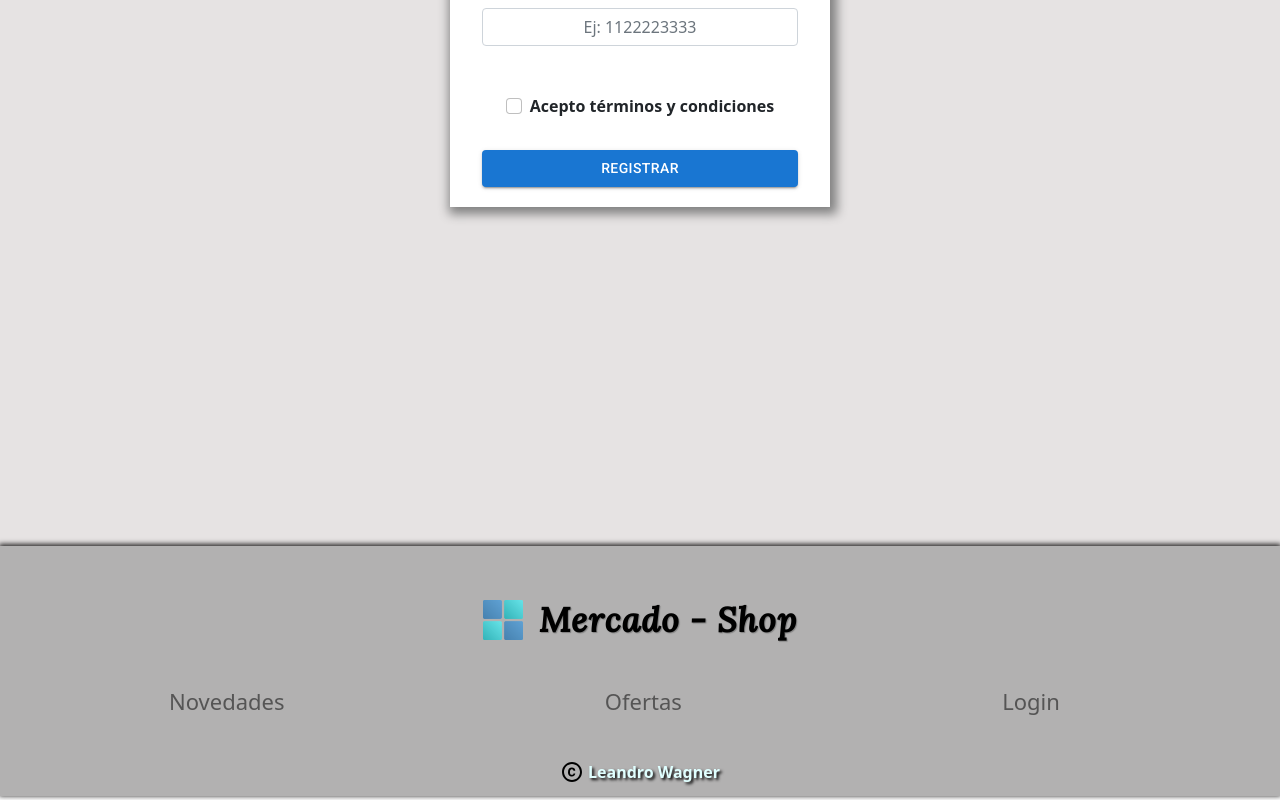
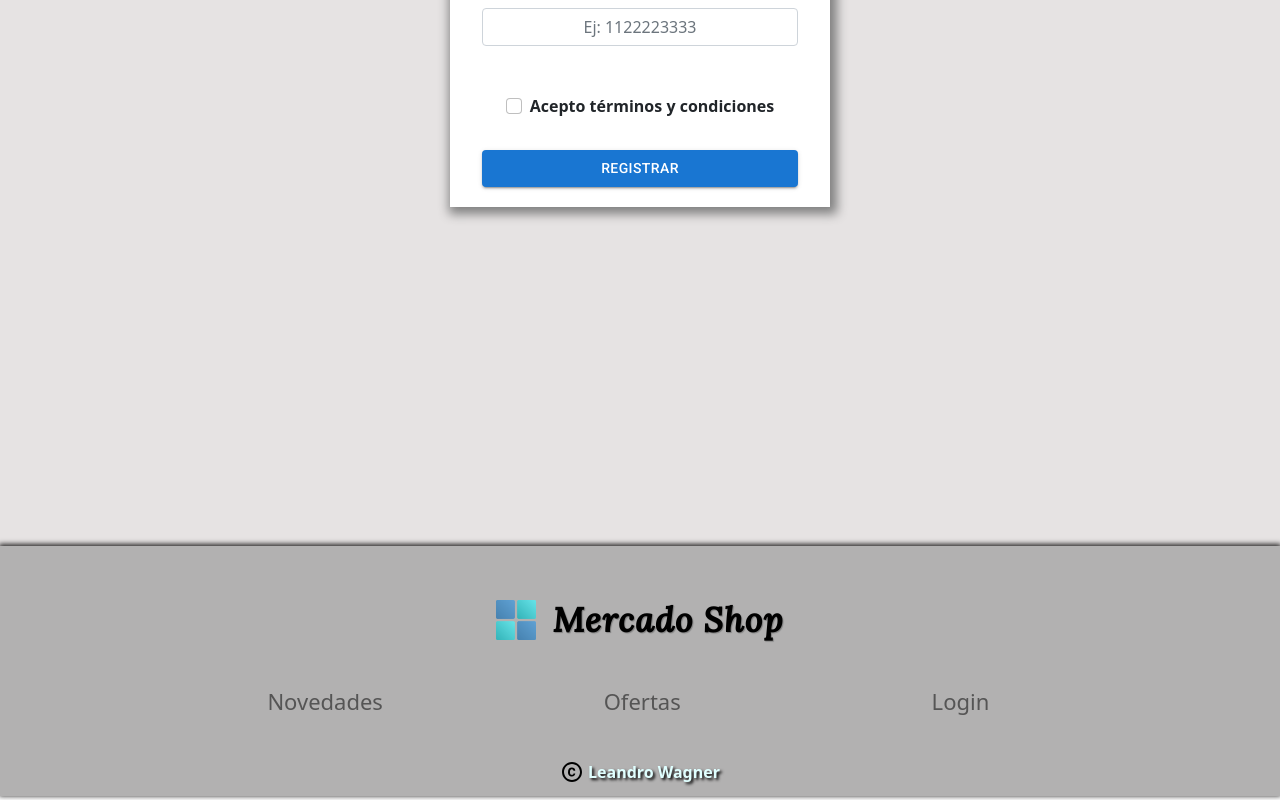
Before and after one commit to Lean-2021/mercado-shop, a React (Create React App) app: page /register in a window 1280 px wide. Shown: the part 574-1374 px from the top of the page. Built offline with nearby package versions, Linux system fonts and the light colour scheme.

Commit message:
cambios footer

```diff
--- a/package.json
+++ b/package.json
@@ -1,5 +1,5 @@
 {
-  "homepage": "https://lean-2021.github.io/mercado-shop",
+  "homepage": "https://lean-2021.github.io/mercado-shop/",
   "name": "mercado-shop",
   "version": "0.1.0",
   "private": true,
--- a/public/index.html
+++ b/public/index.html
@@ -1,5 +1,5 @@
 <!DOCTYPE html>
-<html lang="en">
+<html lang="es">
   <head>
     <meta charset="utf-8" />
     <link rel="icon" href="%PUBLIC_URL%/menu.ico" />
--- a/src/App.js
+++ b/src/App.js
@@ -21,7 +21,7 @@ function App() {
           <BrowserRouter>
             <NavBar/>
             <Routes>
-              <Route path='/mercado-shop' element={<ItemListContainer/>}/>
+              <Route path='/' element={<ItemListContainer/>}/>
               <Route path='/item/:id' element ={<ItemDetailContainer/>}/>
               <Route path='/category/:categoryId' element={<ItemListContainer/>}/>
               <Route element={<PrivateRoute/>}>
--- a/src/assets/css/Footer.css
+++ b/src/assets/css/Footer.css
@@ -28,8 +28,9 @@
 }
 /* link de nav footer */
 .footer-nav{
-    margin-left:-5% ;
+    width:80%;
     display: flex;
+    margin-left: 9%;
     flex-flow: row wrap;
     list-style:none;
     justify-content: space-around;
@@ -58,6 +59,9 @@
 .footer-link-inactive{
     font-weight: lighter;
 }
+.item-fecha{   /*fecha del footer al hacer login*/
+    width:150px;
+}
 /* Resoluciones pequeñas */
 @media only screen and (max-width:576px){
     .section-footer{
@@ -74,6 +78,10 @@
     }
     .footer-nav{
         flex-direction: column;
+        margin-left:5%;
+    }
+    .item-fecha{
+        width:100%;
     }
     .copyright{
         margin-left: -20px;
@@ -83,6 +91,6 @@
 @media (min-width:576px) and (max-width:768px){  /* resoluciones medianas*/
     .section-footer{
         margin-top:45%;
-        height:350px;
+        height:270px;
     }
 }
--- a/src/components/Footer.js
+++ b/src/components/Footer.js
@@ -4,20 +4,36 @@ import '../assets/css/Footer.css';
 import logo from '../assets/image/menu.png';  // importar logo de la web desde assets imagenes
 import CopyrightIcon from '@mui/icons-material/Copyright';
 import {NavLink,Link} from 'react-router-dom';
+import {useContext} from 'react';
+import {UserContext} from './UserContext';
+import {useState,useEffect} from 'react';
+
 export const Footer =()=>{
+    const user = useContext(UserContext);
+    const [fecha,setFecha]=useState();
+
+    useEffect(()=>{
+       let hoy = new Date();
+       let dia= hoy.toLocaleDateString();
+       setFecha(dia);
+    },[])
+
     return(
         <footer className="container-fluid section-footer">
             <div className="row pt-5">
                 <div className="col-md-12 text-center">
-                    <Link to='/mercado-shop' className="footer-title-link"><p><span><img src={logo}alt="logo mercado"width="40"className="footer-title-img me-3"/></span><span className="footer-title">Mercado - Shop</span></p></Link>
+                    <Link to='/mercado-shop' className="footer-title-link"><p><span><img src={logo}alt="logo mercado"width="40"className="footer-title-img me-3"/></span><span className="footer-title">Mercado Shop</span></p></Link>
                 </div>
             </div>
-            <div className="row container-fluid">
+            <div className="row">
                 <div className="col-md-12 text-center">
                     <ul className="footer-nav pt-3">
                         <li className="nav-item"><NavLink to='/category/novedades'className="nav-link">Novedades</NavLink></li>
                         <li className="nav-item"><NavLink to='/category/ofertas' className="nav-link">Ofertas</NavLink></li>
-                        <li className="nav-item"><Link to='/login' className="nav-link">Login</Link></li>
+                        {
+                            user.activeLogin ? <li className="nav-link disabled item-fecha">{fecha}</li>
+                            :(<li className="nav-item"><Link to='/login' className="nav-link item-fecha">Login</Link></li>)
+                        }
                     </ul>
                 </div>
             </div>
```
